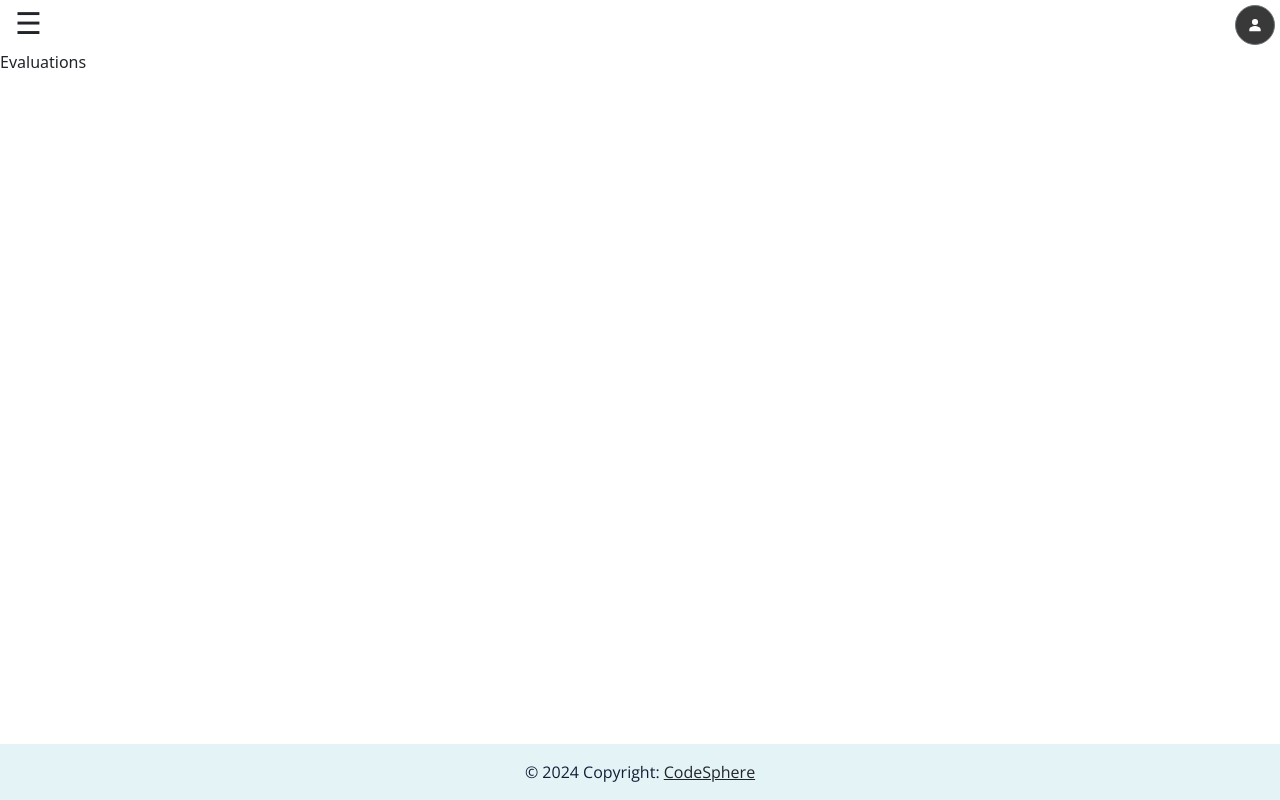
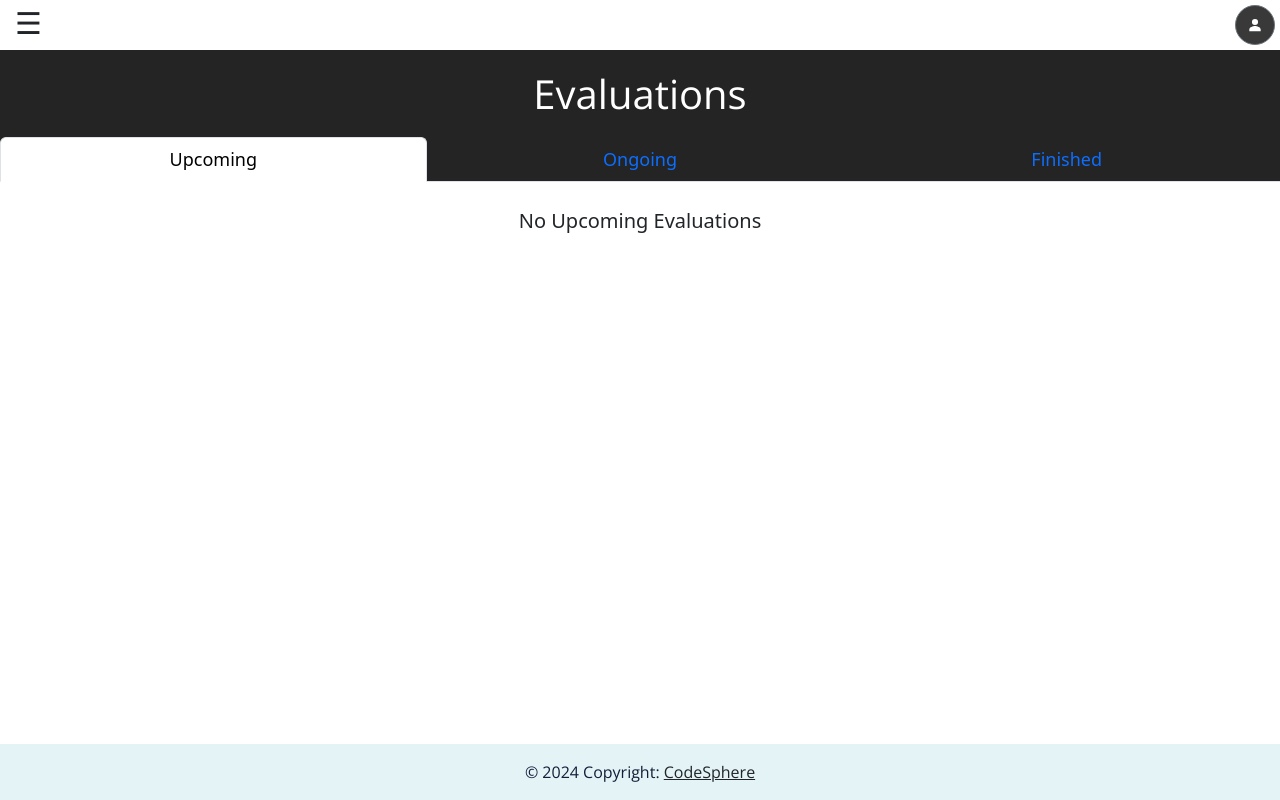
Before and after one commit to Hackdata2024/26-li, a React (Vite) app in the folder Frontend/: page /student/evals in a window 1280 px wide. Built offline with nearby package versions, Linux system fonts and the light colour scheme; no server answers.

Commit message:
added evaluation page

```diff
--- a/Frontend/src/pages/Student/Evaluations/Evaluations.jsx
+++ b/Frontend/src/pages/Student/Evaluations/Evaluations.jsx
@@ -1,7 +1,112 @@
-import React from "react";
+import React, { useEffect } from "react";
+import { useState } from "react";
+import Tab from "react-bootstrap/Tab";
+import Tabs from "react-bootstrap/Tabs";
+import Upcoming from "./Upcoming.jsx";
+import Ongoing from "./Ongoing";
+import Finished from "./Finished";
+import ApiCall from "../../../util/ApiCall";
 
 const Evaluations = () => {
-    return <div>Evaluations</div>;
+    const [upcomingEvaluations, setUpcomingEvaluations] = useState([]);
+    const [ongoingEvaluations, setOngoingEvaluations] = useState([]);
+    const [finishedEvaluations, setFinishedEvaluations] = useState([]);
+
+    useEffect(() => {
+        const getEvaluations = async () => {
+            try {
+                const response = await ApiCall("/students/myEvaluations", "GET", null);
+                console.log(response.data);
+                const temp = response.data.data;
+                console.log("temp", temp);
+                const currentTime = new Date();
+                const upcoming = [];
+                const ongoing = [];
+                const finished = [];
+                temp.forEach((assignment) => {
+                    const StartTime = new Date(assignment.StartTime);
+                    const EndTime = new Date(assignment.EndTime);
+                    if (assignment.Submitted) {
+                        finished.push(assignment);
+                    } else if (StartTime < currentTime && EndTime > currentTime) {
+                        ongoing.push(assignment);
+                    } else {
+                        finished.push(assignment);
+                    }
+                });
+                setUpcomingEvaluations(upcoming);
+                setOngoingEvaluations(ongoing);
+                setFinishedEvaluations(finished);
+            } catch (error) {
+                console.error("Error fetching Evaluations: ", error);
+            }
+        };
+        getEvaluations();
+    }, []);
+
+    return (
+        <>
+            <div>
+                <h1
+                    style={{
+                        color: "white",
+                        textAlign: "center",
+                        padding: "20px",
+                        backgroundColor: "rgba(36,36,36,1)",
+                    }}
+                >
+                    Evaluations
+                </h1>
+
+                <div style={{ backgroundColor: "white", marginTop: "-9px" }}>
+                    <Tabs
+                        defaultActiveKey="upcoming"
+                        id="justify-tab-example"
+                        style={{ backgroundColor: "rgba(36,36,36,1)" }}
+                        className="mb-4"
+                        justify
+                    >
+                        <Tab
+                            eventKey="upcoming"
+                            title={<span style={{ fontSize: "18px", fontWeight: "500" }}>Upcoming</span>}
+                        >
+                            {upcomingEvaluations.length != 0 ? (
+                                <Upcoming Evaluations={upcomingEvaluations} />
+                            ) : (
+                                <div style={{ paddingBottom: "10px", fontSize: "20px", textAlign: "center" }}>
+                                    No Upcoming Evaluations
+                                </div>
+                            )}
+                        </Tab>
+                        <Tab
+                            eventKey="ongoing"
+                            title={<span style={{ fontSize: "18px", fontWeight: "500" }}>Ongoing</span>}
+                        >
+                            {ongoingEvaluations.length != 0 ? (
+                                <Ongoing Evaluations={ongoingEvaluations} />
+                            ) : (
+                                <div style={{ paddingBottom: "10px", fontSize: "20px", textAlign: "center" }}>
+                                    No Ongoing Evaluations
+                                </div>
+                            )}
+                        </Tab>
+                        <Tab
+                            eventKey="finished"
+                            title={<span style={{ fontSize: "18px", fontWeight: "500" }}> Finished</span>}
+                        >
+                            {finishedEvaluations.length != 0 ? (
+                                <Finished Evaluations={finishedEvaluations} />
+                            ) : (
+                                <div style={{ paddingBottom: "10px", fontSize: "20px", textAlign: "center" }}>
+                                    No Finished Evaluations
+                                </div>
+                            )}
+                        </Tab>
+                    </Tabs>
+                </div>
+            </div>
+        </>
+    );
 };
 
 export default Evaluations;
--- /dev/null
+++ b/Frontend/src/pages/Student/Evaluations/Finished.jsx
@@ -0,0 +1,7 @@
+import React from "react";
+
+const Finished = () => {
+    return <div>Finished</div>;
+};
+
+export default Finished;
--- /dev/null
+++ b/Frontend/src/pages/Student/Evaluations/Ongoing.jsx
@@ -0,0 +1,7 @@
+import React from "react";
+
+const Ongoing = () => {
+    return <div>Ongoing</div>;
+};
+
+export default Ongoing;
--- /dev/null
+++ b/Frontend/src/pages/Student/Evaluations/Upcoming.jsx
@@ -0,0 +1,7 @@
+import React from "react";
+
+const Upcoming = () => {
+    return <div>Upcoming</div>;
+};
+
+export default Upcoming;
```
